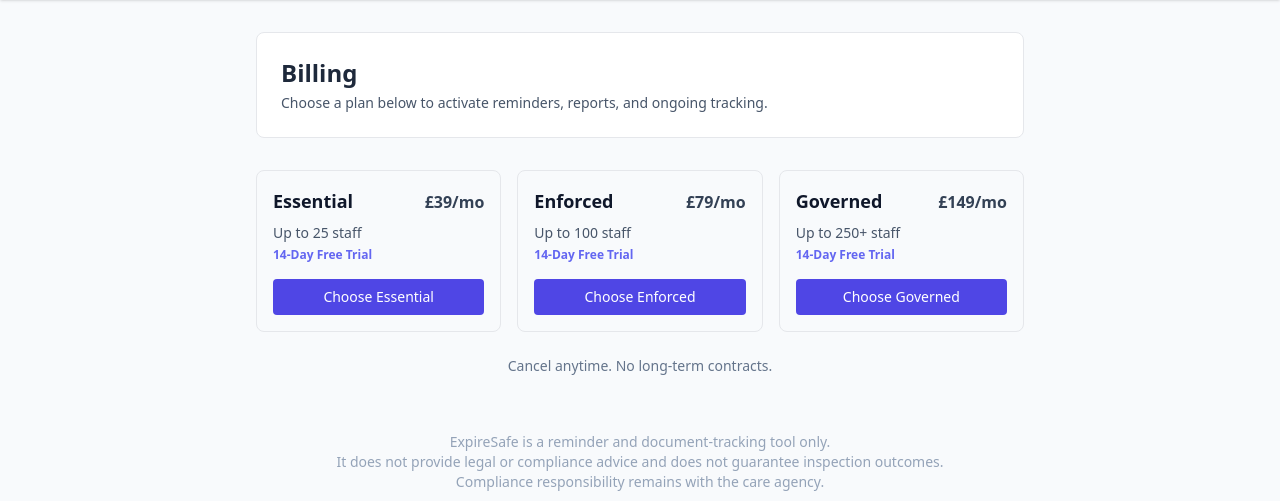
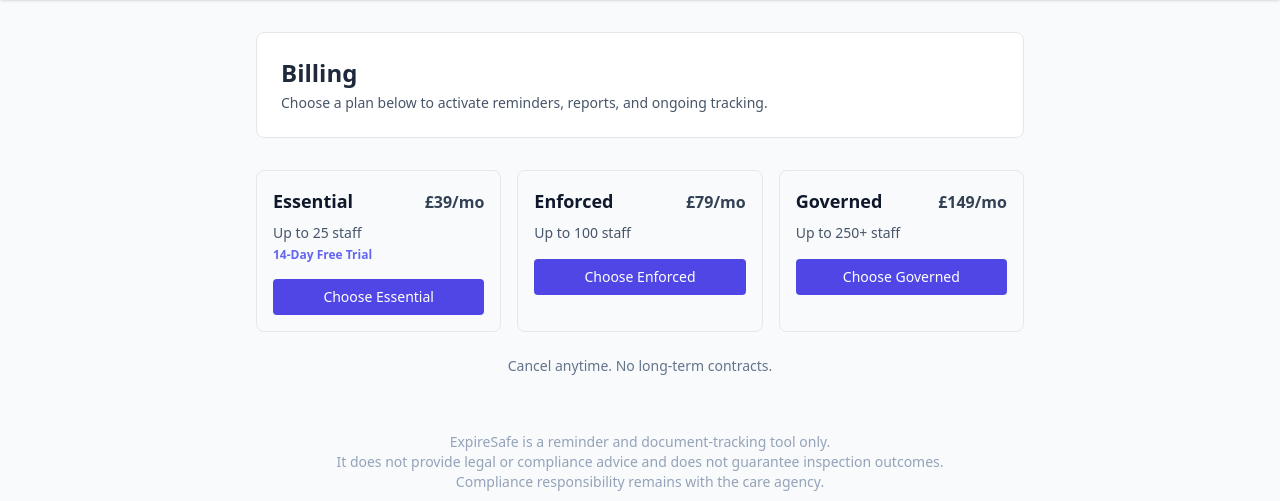
Before and after one commit to mk84web/expiresafe, a Flask app: page /billing in a window 1280 px wide. Shown: the part 52-553 px from the top of the page. Run offline with Flask 3, Linux system fonts and the light colour scheme; a user stored in the database is signed in; data that the repository does not hold is empty; some libraries are stand-ins or nearby versions.

Commit message:
Update billing.html

```diff
--- a/ExpireSafe/templates/billing.html
+++ b/ExpireSafe/templates/billing.html
@@ -101,7 +101,7 @@
         {% endif %}
       </p>
 
-      <p class="text-xs text-indigo-500 dark:text-indigo-400 font-semibold mt-1">14-Day Free Trial</p>
+      <p class="text-xs text-indigo-500 dark:text-indigo-400 font-semibold mt-1">{% if p == 'ESSENTIAL' %}14-Day Free Trial{% endif %}</p>
 
       <form method="POST" action="{{ url_for('create_checkout_session') }}" class="mt-4">
         <input type="hidden" name="csrf_token" value="{{ csrf_token() }}">
```
